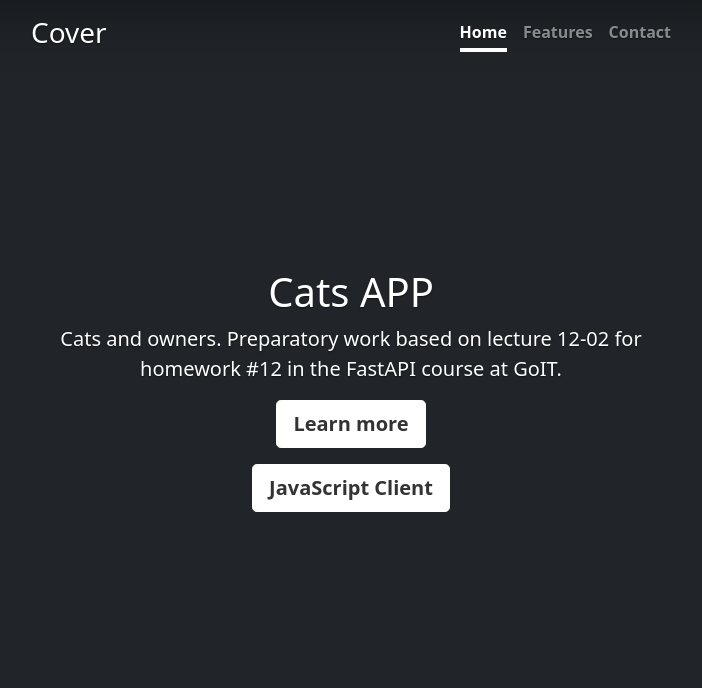
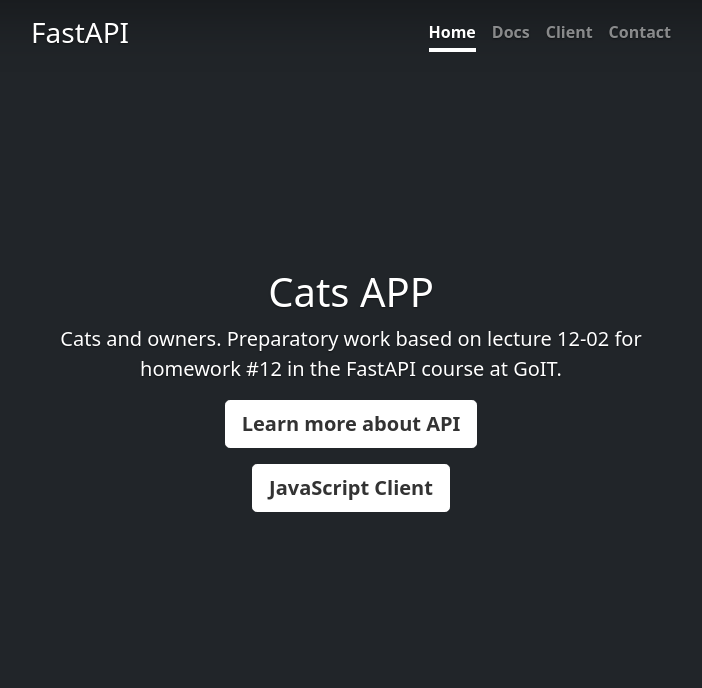
Before and after one commit to lexxai/goit_python_web_fastapi_lect_01, a FastAPI app: page / in a window 1280 px wide. Shown: the top 688 px of the page, without its empty margins (289-991 px from the left). Run offline with FastAPI, Linux system fonts and the light colour scheme; parts of the project's set-up code (start-up, migrations or seed data) failed here and were passed over.

Commit message:
tune static client js redme

```diff
--- a/goit_python_web_fastapi_lect_01/templates/index.html
+++ b/goit_python_web_fastapi_lect_01/templates/index.html
@@ -6,7 +6,7 @@
     <meta name="description" content="">
     <meta name="author" content="Mark Otto, Jacob Thornton, and Bootstrap contributors">
     <meta name="generator" content="Hugo 0.84.0">
-    <title>Cover Template · Bootstrap v5.0</title>
+    <title>Cats APP. Lection 12-02</title>
     <link rel="icon" href="{{ url_for('static', path='/favicon.ico') }}">
 
     <link rel="canonical" href="https://getbootstrap.com/docs/5.0/examples/cover/">
@@ -40,11 +40,12 @@
 <div class="cover-container d-flex w-100 h-100 p-3 mx-auto flex-column">
   <header class="mb-auto">
     <div>
-      <h3 class="float-md-start mb-0">Cover</h3>
+      <h3 class="float-md-start mb-0">FastAPI</h3>
       <nav class="nav nav-masthead justify-content-center float-md-end">
         <a class="nav-link active" aria-current="page" href="#">Home</a>
-        <a class="nav-link" href="#">Features</a>
-        <a class="nav-link" href="#">Contact</a>
+        <a class="nav-link" href="docs/">Docs</a>
+        <a class="nav-link" href="static/client/index.html">Client</a>
+        <a class="nav-link" target="_blank"  href="https://github.com/lexxai/goit_python_web_fastapi_lect_01/">Contact</a>
       </nav>
     </div>
   </header>
@@ -53,7 +54,7 @@
     <h1>{{tilte}}</h1>
     <p class="lead">Cats and owners. Preparatory work based on lecture 12-02 for homework #12 in the FastAPI course at GoIT.</p>
     <p class="lead">
-      <a href="docs/" class="btn btn-lg btn-secondary fw-bold border-white bg-white">Learn more</a>
+      <a href="docs/" class="btn btn-lg btn-secondary fw-bold border-white bg-white">Learn more about API</a>
     </p>
     <p class="lead">
       <a href="static/client/index.html" class="btn btn-lg btn-secondary fw-bold border-white bg-white">JavaScript Client</a>
```
Also changed, not shown: goit_python_web_fastapi_lect_01/static/client/index.html (+6 -3 lines), goit_python_web_fastapi_lect_01/static/client/main.html (+10 -5 lines), README.md, goit_python_web_fastapi_lect_01/static/client/images/logo-0.jpg (added), goit_python_web_fastapi_lect_01/static/client/images/logo-1.png (added), goit_python_web_fastapi_lect_01/static/client/images/logo-2.png (added), goit_python_web_fastapi_lect_01/static/client/images/logo.jpg (added), 4 other files.
